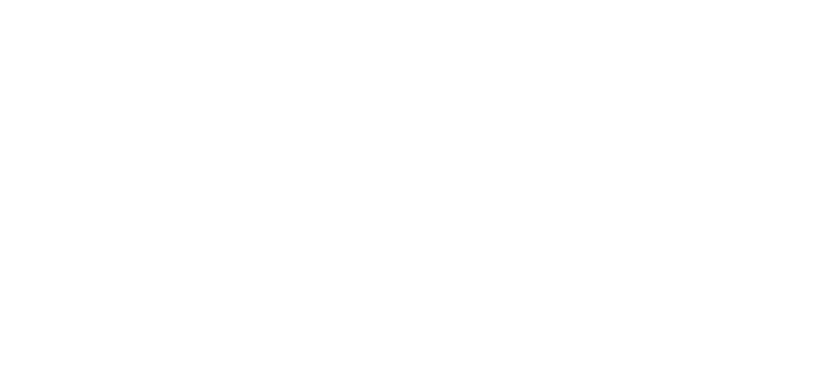
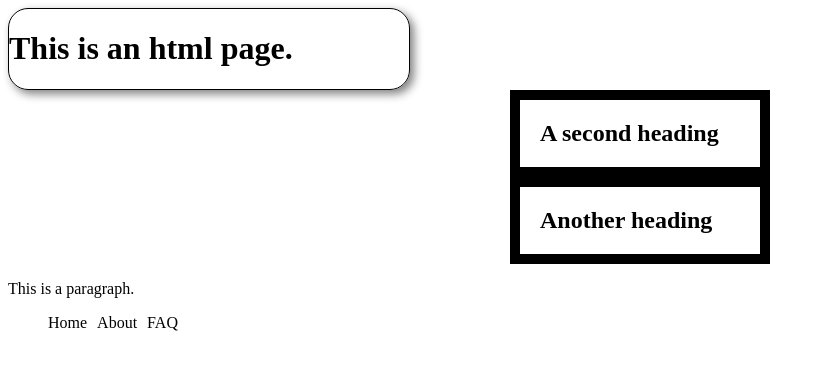
Before and after one commit to Pahuts/practiceDev, a plain HTML site: page HTML-CSS-JS/index.html in a window 1280 px wide. Shown: the whole page, without its empty margins (0-827 px from the left). Drawn offline with Linux system fonts and the light colour scheme; a web font is replaced by a local one.

Commit message:
CSS practice

```diff
--- a/HTML-CSS-JS/index.html
+++ b/HTML-CSS-JS/index.html
@@ -0,0 +1,24 @@
+<!DOCTYPE html>
+<html>
+	<head>
+		<title>This is a web page</title>
+		<link rel="preconnect" href="https://fonts.gstatic.com">
+		<link href="https://fonts.googleapis.com/css2?family=Langar&display=swap" rel="stylesheet">
+		<link rel="stylesheet" href="styles\styles.css">
+	</head>
+	<body>
+		<div>
+			<h1>This is an html page.</h1>
+		</div>
+
+		<h2>A second heading</h2>
+		<h2>Another heading</h2>
+		<p>This is a paragraph.</p>
+
+		<ul>
+			<li>Home</li>
+			<li>About</li>
+			<li>FAQ</li>
+		</ul>
+	</body>
+</html>
--- a/HTML-CSS-JS/styles/styles.css
+++ b/HTML-CSS-JS/styles/styles.css
@@ -1,3 +1,59 @@
+/*
 body {
-    color: green;
+	color: orange;
+	background-color: #7A1C1C;
 }
+h1 {
+	color: #FB8585;
+	border: 1px solid #FB8585;
+}
+h2 {
+	color: rgba(0,0,0, 0.6);
+	/* "a" stands for alpha and it controls the opacity of the object
+}
+*/
+
+/* html {
+	height: 100%;
+}
+
+body {
+	background: linear-gradient(to bottom right, black,white);
+} */
+
+/* body {font-size: 50px; } */
+
+/* h1 {
+	font-size: 2em;
+	font-family: 'Langar', arial, helvetica, cursive;
+	text-align: center;
+	text-decoration: underline;
+}  */
+
+/* "em" are a relative unit of measurement, they adapt based on the parent element". if body font-size = 50px, then 50px * 2 is the font size of h1. */
+
+
+li {
+	list-style-type: none;
+	float: left;
+	margin-right: 10px;
+}
+
+div {
+	border: 1px solid black;
+	border-radius: 20px; /* top-left top-right bottom-left bottom-right */
+	box-shadow: 4px 4px 10px gray;
+	width: 400px;
+}
+
+h2 {
+	/* display: none; */ /*removes the whole text area */
+	/* visibility: hidden; */ /*hides the whole text area but their space is still there */
+	width: 200px;
+	padding: 20px;
+	border: 10px solid black;
+	margin: 0 auto;
+	/* another way of centering objects, this only happens when you specify the width */
+	/* margin: 30px 10px 1px 20px;  */
+	/*clockwise - top right bottom left */
+}
```
